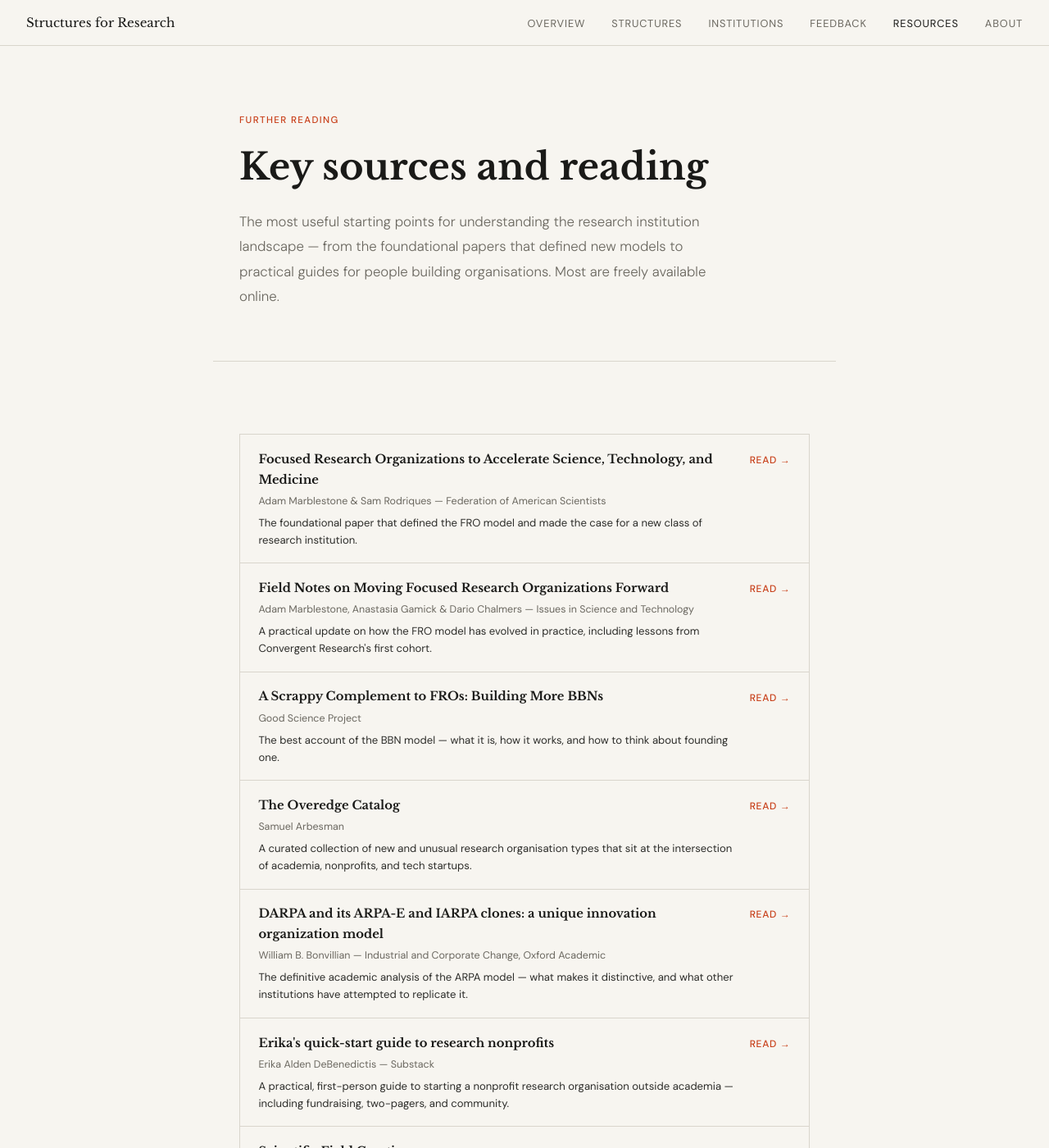
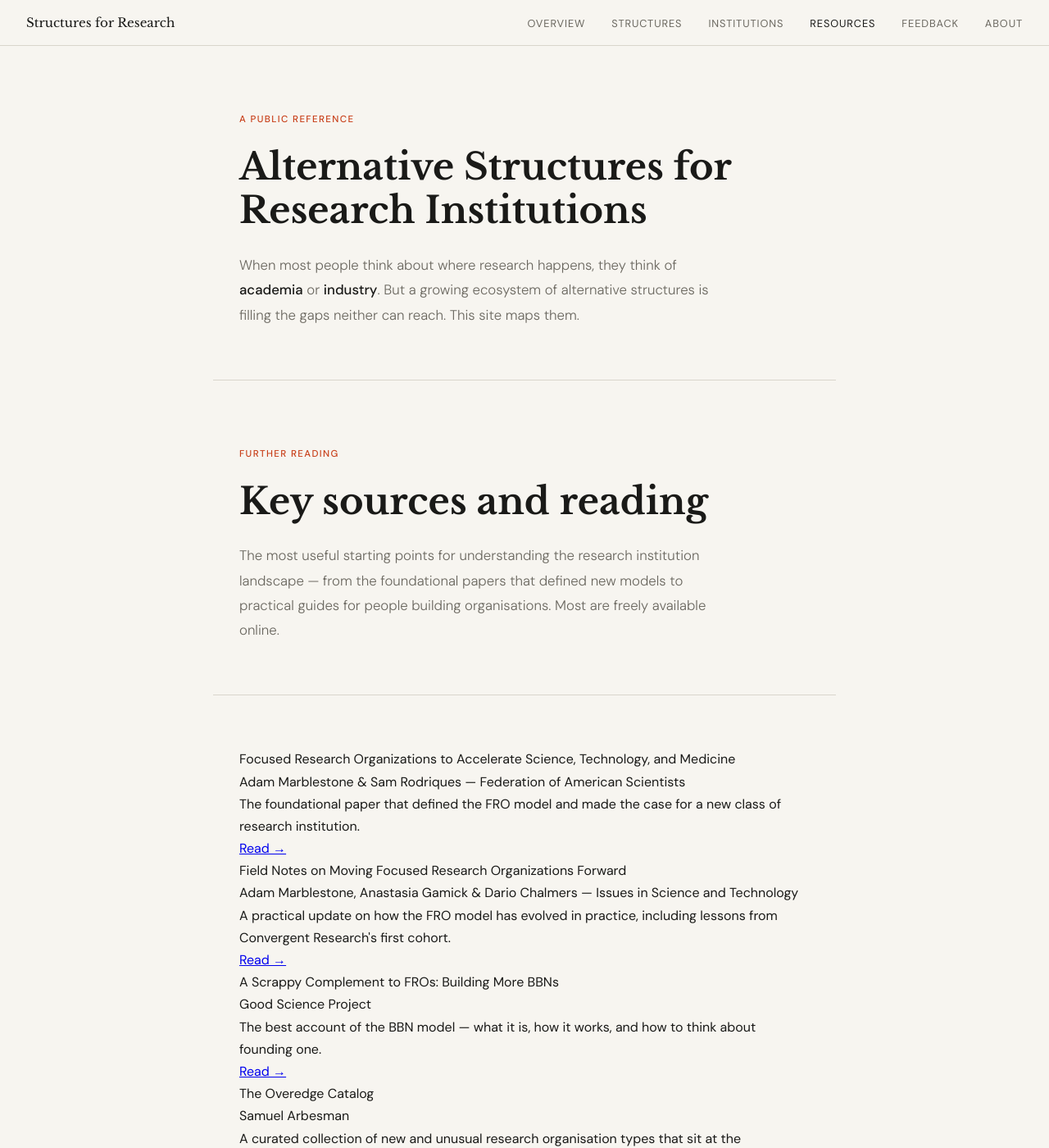
Before and after one commit to biancale4/structuresforresearch.com, a Jekyll site: the page built from resources.html, in a window 1280 px wide and 1400 px high. Shown: the whole window at 82% size. Built offline with Jekyll 4.4.1, drawn with Linux system fonts in a browser that asks for light colours; some of the changed text lies outside the part shown.

Commit message:
Update resources.html

```diff
--- a/resources.html
+++ b/resources.html
@@ -1,75 +1,16 @@
-<!DOCTYPE html>
-<html lang="en">
-<head>
-  <meta charset="UTF-8" />
-  <meta name="viewport" content="width=device-width, initial-scale=1.0" />
-  <title>Resources — Structures for Research</title>
-  <link rel="preconnect" href="https://fonts.googleapis.com" />
-  <link rel="preconnect" href="https://fonts.gstatic.com" crossorigin />
-  <link href="https://fonts.googleapis.com/css2?family=Libre+Baskerville:ital,wght@0,400;0,700;1,400&family=DM+Sans:ital,opsz,wght@0,9..40,300;0,9..40,400;0,9..40,500;1,9..40,300&display=swap" rel="stylesheet" />
-  <style>
-    :root {
-      --ink:#1a1a18;--paper:#f7f5f0;--muted:#6b6860;--accent:#c8401a;--rule:#d9d5cc;
-      --serif:'Libre Baskerville',Georgia,serif;--sans:'DM Sans',system-ui,sans-serif;
-    }
-    *,*::before,*::after{box-sizing:border-box;margin:0;padding:0}
-    html{scroll-behavior:smooth}
-    body{background:var(--paper);color:var(--ink);font-family:var(--sans);font-size:16px;line-height:1.7;-webkit-font-smoothing:antialiased}
-    nav{position:sticky;top:0;z-index:100;background:var(--paper);border-bottom:1px solid var(--rule);padding:0 2rem;display:flex;align-items:center;justify-content:space-between;height:56px}
-    .nav-logo{font-family:var(--serif);font-size:.95rem;color:var(--ink);text-decoration:none}
-    .nav-links{display:flex;gap:2rem;list-style:none}
-    .nav-links a{font-size:.8rem;letter-spacing:.07em;text-transform:uppercase;color:var(--muted);text-decoration:none;transition:color .2s}
-    .nav-links a:hover,.nav-links a.active{color:var(--ink)}
+---
+layout: default
+title: A Field Guide
+description: A public reference to alternative structures for research institutions outside traditional academia and industry.
+---
 
-    .hero{max-width:760px;margin:0 auto;padding:5rem 2rem 4rem;border-bottom:1px solid var(--rule)}
-    .eyebrow{font-size:.72rem;font-weight:500;letter-spacing:.12em;text-transform:uppercase;color:var(--accent);margin-bottom:1.25rem}
-    .hero h1{font-family:var(--serif);font-size:clamp(2rem,5vw,2.8rem);font-weight:700;line-height:1.2;margin-bottom:1.5rem}
-    .hero-lead{font-size:1.05rem;color:var(--muted);max-width:600px;font-weight:300;line-height:1.8}
-    .hero-lead strong{color:var(--ink);font-weight:500}
-
-    .content{max-width:760px;margin:0 auto;padding:4rem 2rem;border-bottom:1px solid var(--rule)}
-    .content:last-of-type{border-bottom:none}
-    .section-label{font-size:.72rem;font-weight:500;letter-spacing:.12em;text-transform:uppercase;color:var(--accent);margin-bottom:1.25rem}
-    h2{font-family:var(--serif);font-size:clamp(1.3rem,3vw,1.6rem);font-weight:700;line-height:1.25;margin-bottom:1.25rem}
-    p{margin-bottom:1.1rem;font-size:.97rem;line-height:1.85;color:#2d2d2a}
-    p:last-child{margin-bottom:0}
-    a{color:var(--accent);text-decoration:none}
-    a:hover{text-decoration:underline}
-
-    /* Reading list */
-    .reading-list{margin-top:1.5rem;display:grid;gap:1px;background:var(--rule);border:1px solid var(--rule)}
-    .reading-item{background:var(--paper);padding:1.1rem 1.4rem;display:grid;grid-template-columns:1fr auto;gap:1rem;align-items:start}
-    .reading-item:hover{background:#fff}
-    .reading-title{font-family:var(--serif);font-size:.92rem;font-weight:700;margin-bottom:.2rem}
-    .reading-meta{font-size:.78rem;color:var(--muted)}
-    .reading-note{font-size:.82rem;color:#2d2d2a;margin-top:.3rem;line-height:1.6}
-    .reading-link{font-size:.75rem;font-weight:500;letter-spacing:.06em;text-transform:uppercase;color:var(--accent);white-space:nowrap;padding-top:.2rem}
-
-    footer{border-top:1px solid var(--rule);max-width:760px;margin:0 auto;padding:2.5rem 2rem;display:flex;justify-content:space-between;align-items:center;gap:2rem;flex-wrap:wrap}
-    .footer-note{font-size:.78rem;color:var(--muted)}
-    .footer-sig{font-family:var(--serif);font-size:.82rem;color:var(--muted);font-style:italic}
-
-    @media(max-width:620px){
-      .nav-links{display:none}
-      .hero,.content{padding-left:1.25rem;padding-right:1.25rem}
-      .reading-item{grid-template-columns:1fr}
-      footer{flex-direction:column}
-    }
-  </style>
-</head>
-<body>
-
-<nav>
-  <a class="nav-logo" href="index.html">Structures for Research</a>
-  <ul class="nav-links">
-    <li><a href="index.html">Overview</a></li>
-    <li><a href="compare.html">Structures</a></li>
-    <li><a href="institutions.html">Institutions</a></li>
-    <li><a href="feedback.html">Feedback</a></li>
-    <li><a href="resources.html" class="active">Resources</a></li>
-    <li><a href="about.html">About</a></li>
-  </ul>
-</nav>
+<section class="hero">
+  <p class="eyebrow">A public reference</p>
+  <h1>Alternative Structures for Research Institutions</h1>
+  <p class="hero-lead">
+    When most people think about where research happens, they think of <strong>academia</strong> or <strong>industry</strong>. But a growing ecosystem of alternative structures is filling the gaps neither can reach. This site maps them.
+  </p>
+</section>
 
 <section class="hero">
   <p class="eyebrow">Further reading</p>
```
